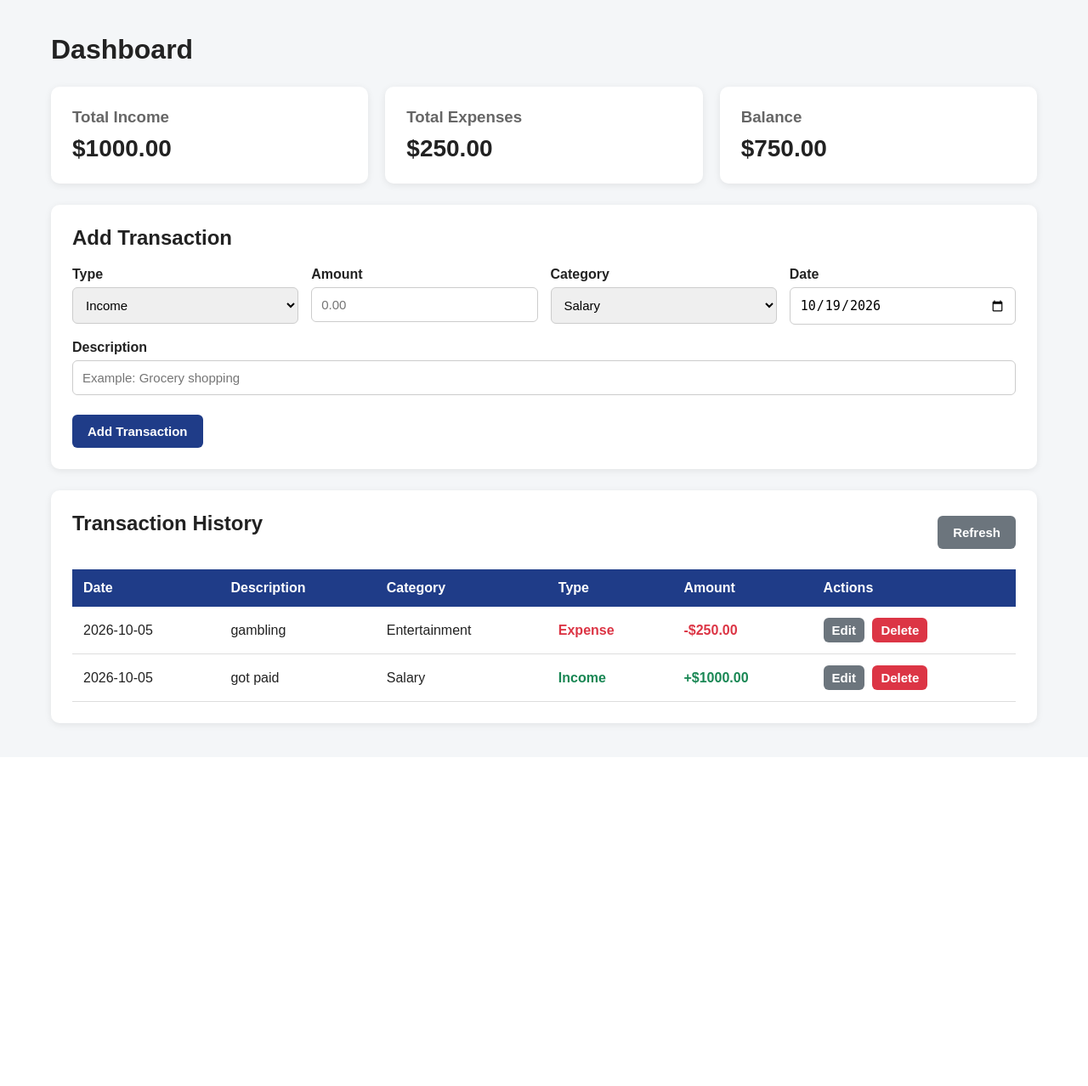
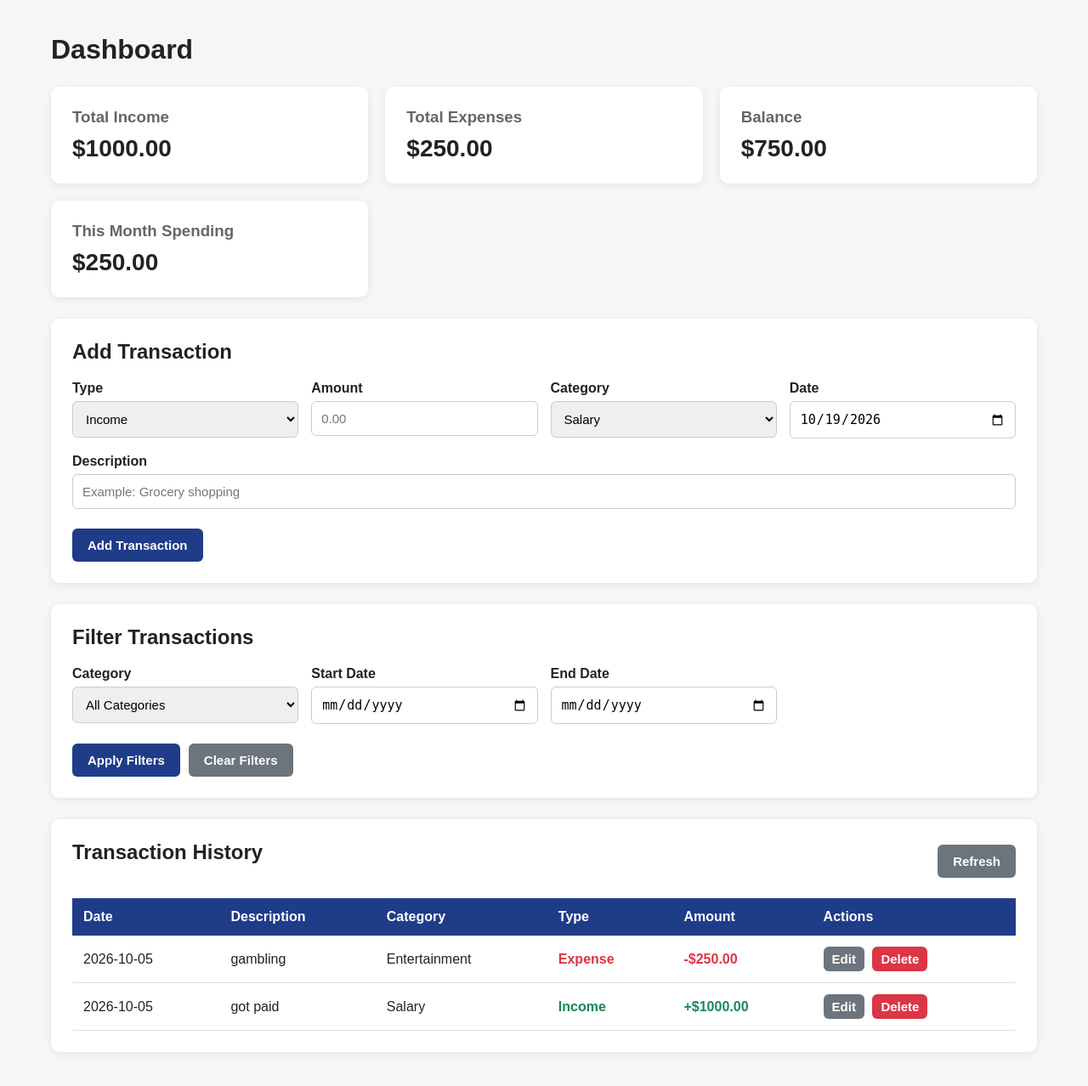
Before and after one commit to swalahc/Budget-App, a Flask app: page /dashboard in a window 1280 px wide. Shown: the part 70-1348 px from the top of the page at 85% size. Before the commit the page ends 929 px from the top, so only its background shows below. Run offline with Flask 3, Linux system fonts and the light colour scheme; a user stored in the database is signed in; data comes from the database, SQL or seed files in the repository.

Commit message:
Implement Sprint 2 transaction filters and spending calculation - Ahmad Kanaan

```diff
--- a/static/script.js
+++ b/static/script.js
@@ -72,7 +72,7 @@ document.addEventListener("DOMContentLoaded", function () {
 
     // Set today's date automatically
     document.getElementById("date").value =
-        new Date().toISOString().split("T")[0];
+        localDateString();
 
 
     document
@@ -83,6 +83,16 @@ document.addEventListener("DOMContentLoaded", function () {
     document
         .getElementById("cancel-button")
         .addEventListener("click", cancelEdit);
+
+    // Sprint 2 transaction filtering by Ahmad Kanaan
+    document
+        .getElementById("apply-filters")
+        .addEventListener("click", applyTransactionFilters);
+
+    // Sprint 2 transaction filtering by Ahmad Kanaan
+    document
+        .getElementById("clear-filters")
+        .addEventListener("click", clearTransactionFilters);
 
 });
 
@@ -105,7 +115,7 @@ async function loadTransactions() {
         transactions =
             await response.json();
 
-        displayTransactions();
+        applyTransactionFilters();
 
         updateSummary();
 
@@ -124,7 +134,7 @@ async function loadTransactions() {
 // DISPLAY TRANSACTIONS
 // ----------------------------------
 
-function displayTransactions() {
+function displayTransactions(visibleTransactions = transactions) {
 
     const table =
         document.getElementById(
@@ -134,7 +144,7 @@ function displayTransactions() {
     table.innerHTML = "";
 
 
-    if (transactions.length === 0) {
+    if (visibleTransactions.length === 0) {
 
         table.innerHTML = `
             <tr>
@@ -148,7 +158,7 @@ function displayTransactions() {
     }
 
 
-    transactions.forEach(transaction => {
+    visibleTransactions.forEach(transaction => {
 
         const row =
             document.createElement("tr");
@@ -229,26 +239,26 @@ function updateSummary() {
     let totalIncome = 0;
 
     let totalExpenses = 0;
+    // Sprint 2 spending calculation by Ahmad Kanaan
+    let monthlySpending = 0;
 
+    // Use the browser's local month, matching the date input.
+    const currentMonth = localDateString().slice(0, 7);
 
     transactions.forEach(transaction => {
-
-        const amount =
-            Number(transaction.amount);
-
+        const amount = Number(transaction.amount);
 
         if (transaction.type === "income") {
-
             totalIncome += amount;
-
         } else {
-
             totalExpenses += amount;
 
+            // Sprint 2 spending calculation by Ahmad Kanaan
+            if (transaction.date.startsWith(currentMonth)) {
+                monthlySpending += amount;
+            }
         }
-
     });
-
 
     const balance =
         totalIncome - totalExpenses;
@@ -270,6 +280,11 @@ function updateSummary() {
         "balance"
     ).textContent =
         `$${balance.toFixed(2)}`;
+    // Sprint 2 spending calculation by Ahmad Kanaan
+    document.getElementById(
+        "monthly-spending"
+    ).textContent =
+        `$${monthlySpending.toFixed(2)}`;
 
 }
 
@@ -541,7 +556,77 @@ async function deleteTransaction(id) {
     }
 
 }
+// ----------------------------------
+// SPRINT 2 TRANSACTION FILTERS
+// Ahmad Kanaan
+// ----------------------------------
 
+function applyTransactionFilters() {
+
+    const selectedCategory =
+        document.getElementById(
+            "filter-category"
+        ).value;
+
+    const startDate =
+        document.getElementById(
+            "filter-start-date"
+        ).value;
+
+    const endDate =
+        document.getElementById(
+            "filter-end-date"
+        ).value;
+
+
+    const filteredTransactions =
+        transactions.filter(transaction => {
+
+            const matchesCategory =
+                selectedCategory === "" ||
+                transaction.category === selectedCategory;
+
+            const matchesStartDate =
+                startDate === "" ||
+                transaction.date >= startDate;
+
+            const matchesEndDate =
+                endDate === "" ||
+                transaction.date <= endDate;
+
+
+            return (
+                matchesCategory &&
+                matchesStartDate &&
+                matchesEndDate
+            );
+
+        });
+
+
+    displayTransactions(filteredTransactions);
+
+}
+
+
+function clearTransactionFilters() {
+
+    document.getElementById(
+        "filter-category"
+    ).value = "";
+
+    document.getElementById(
+        "filter-start-date"
+    ).value = "";
+
+    document.getElementById(
+        "filter-end-date"
+    ).value = "";
+
+
+    displayTransactions();
+
+}
 
 // ----------------------------------
 // CANCEL EDIT
@@ -593,9 +678,7 @@ function resetForm() {
     document.getElementById(
         "date"
     ).value =
-        new Date()
-            .toISOString()
-            .split("T")[0];
+        localDateString();
     // PB5 Transaction Categories enhancement by Ahmad Kanaan
     updateCategoryOptions();
 }
@@ -611,3 +694,11 @@ function capitalize(text) {
         + text.slice(1);
 
 }
+
+// Keep dates and monthly spending in the user's local calendar day.
+function localDateString() {
+    const today = new Date();
+    const month = String(today.getMonth() + 1).padStart(2, "0");
+    const day = String(today.getDate()).padStart(2, "0");
+    return `${today.getFullYear()}-${month}-${day}`;
+}
--- a/templates/dashboard.html
+++ b/templates/dashboard.html
@@ -78,6 +78,16 @@
                 <h3>Balance</h3>
 
                 <p id="balance">
+                    $0.00
+                </p>
+
+            </div>
+            <!-- Sprint 2 spending calculation by Ahmad Kanaan -->
+            <div class="summary-card">
+
+                <h3>This Month Spending</h3>
+
+                <p id="monthly-spending">
                     $0.00
                 </p>
 
@@ -234,7 +244,120 @@
             </form>
 
         </section>
+<!-- SPRINT 2 TRANSACTION FILTERS - Ahmad Kanaan -->
+<section class="section-card">
 
+    <h2>
+        Filter Transactions
+    </h2>
+
+    <div class="form-grid">
+
+        <div>
+            <label for="filter-category">
+                Category
+            </label>
+
+            <select id="filter-category">
+
+                <option value="">
+                    All Categories
+                </option>
+
+                <option value="Salary">
+                    Salary
+                </option>
+
+                <option value="Freelance">
+                    Freelance
+                </option>
+
+                <option value="Other Income">
+                    Other Income
+                </option>
+
+                <option value="Food">
+                    Food
+                </option>
+
+                <option value="Transportation">
+                    Transportation
+                </option>
+
+                <option value="Bills">
+                    Bills
+                </option>
+
+                <option value="Entertainment">
+                    Entertainment
+                </option>
+
+                <option value="Shopping">
+                    Shopping
+                </option>
+
+                <option value="Education">
+                    Education
+                </option>
+
+                <option value="Health">
+                    Health
+                </option>
+
+                <option value="Other">
+                    Other
+                </option>
+
+            </select>
+        </div>
+
+
+        <div>
+            <label for="filter-start-date">
+                Start Date
+            </label>
+
+            <input
+                type="date"
+                id="filter-start-date"
+            >
+        </div>
+
+
+        <div>
+            <label for="filter-end-date">
+                End Date
+            </label>
+
+            <input
+                type="date"
+                id="filter-end-date"
+            >
+        </div>
+
+    </div>
+
+
+    <div class="form-buttons">
+
+        <button
+            type="button"
+            id="apply-filters"
+        >
+            Apply Filters
+        </button>
+
+        <button
+            type="button"
+            id="clear-filters"
+            class="secondary-button"
+        >
+            Clear Filters
+        </button>
+
+    </div>
+
+</section>
 
         <!-- TRANSACTIONS -->
 
```
